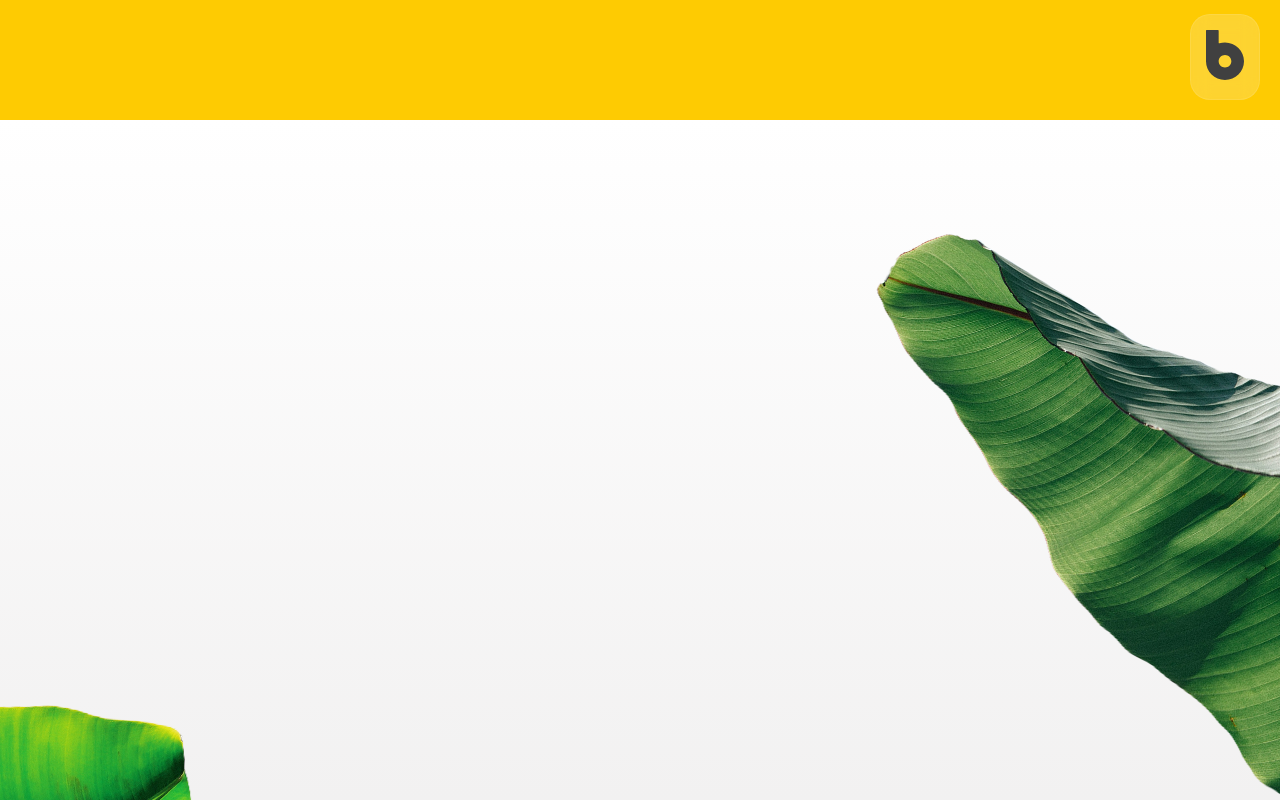
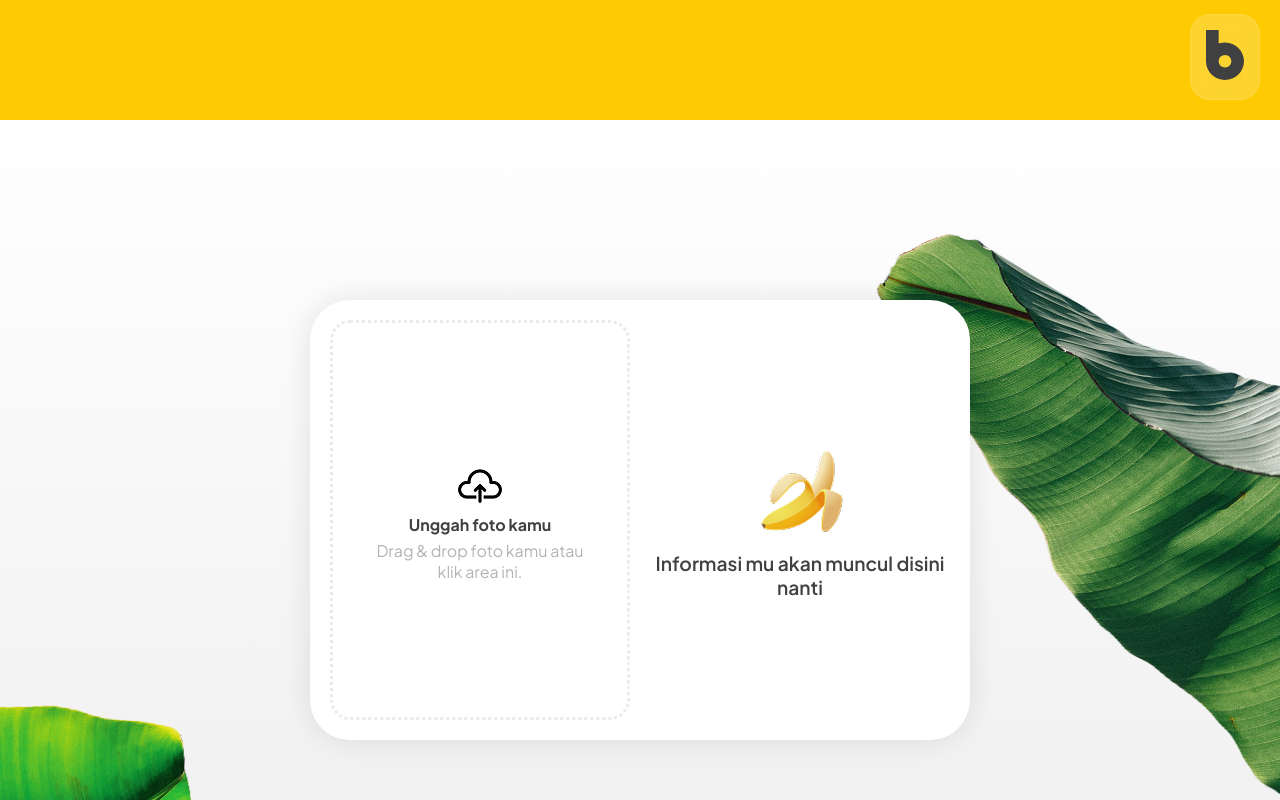
Before and after one commit to daffalde/bananaometer, a Next.js app: page / in a window 1280 px wide. Shown: the part 680-1480 px from the top of the page. Built offline with nearby package versions, Linux system fonts and the light colour scheme.

Commit message:
feat: add meter component with upload functionality and new styles

```diff
--- a/app/globals.css
+++ b/app/globals.css
@@ -33,6 +33,18 @@ h4 {
   font-family: var(--font-jakarta);
   font-size: 1.2rem;
   font-weight: 700;
+}
+h3 {
+  font-family: var(--font-jakarta);
+  font-size: 1.2rem;
+  font-weight: 600;
+  color: var(--black);
+}
+h6 {
+  font-family: var(--font-jakarta);
+  font-size: 1rem;
+  font-weight: 400;
+  color: hsl(0, 0%, 70%);
 }
 p {
   font-family: var(--font-jakarta);
@@ -162,7 +174,7 @@ p {
   background-color: var(--black-transparent);
 }
 
-/* meter section_________________ */
+/* down section_________________ */
 .meter {
   width: 100%;
   height: 200vh;
@@ -197,10 +209,60 @@ p {
   z-index: 0;
 }
 
+/* meter section_________________ */
 #Meter {
   max-width: 1440px;
   width: 100%;
   height: 100dvh;
+  z-index: 2;
+  display: flex;
+  justify-content: center;
+  align-items: center;
+}
+
+.meter-content {
+  background-color: white;
+  border-radius: 40px;
+  width: fit-content;
+  height: fit-content;
+  padding: 20px;
+  display: flex;
+  justify-content: center;
+  align-items: center;
+  gap: 20px;
+  box-shadow: 0px 0px 30px 0px rgba(0, 0, 0, 0.1);
+}
+
+.m-c-upload {
+  width: 300px;
+  height: 400px;
+  border-radius: 20px;
+  border: 3px dotted var(--black-transparent);
+  display: flex;
+  justify-content: center;
+  align-items: center;
+  flex-direction: column;
+  gap: 5px;
+  padding: 30px;
+  text-align: center;
+  position: relative;
+}
+.m-c-upload input {
+  position: absolute;
+  width: 100%;
+  height: 100%;
+  opacity: 0;
+  cursor: pointer;
+}
+
+.m-c-info {
+  width: 300px;
+  text-align: center;
+  display: flex;
+  flex-direction: column;
+  justify-content: center;
+  align-items: center;
+  gap: 10px;
 }
 /* about section_________________ */
 #About {
--- a/app/page.tsx
+++ b/app/page.tsx
@@ -50,7 +50,20 @@ export default function Home() {
         <img className="footer-image2" src="/footer2.png" alt="footer image" />
         <img className="footer-image3" src="/footer3.png" alt="footer image" />
         <img className="footer-image1" src="/footer1.png" alt="footer image" />
-        <div id="Meter"></div>
+        <div id="Meter">
+          <div className="meter-content">
+            <div className="m-c-upload">
+              <img src="/upload.png" alt="upload icon" />
+              <h5>Unggah foto kamu</h5>
+              <h6>Drag & drop foto kamu atau klik area ini.</h6>
+              <input type="file" name="" id="" />
+            </div>
+            <div className="m-c-info">
+              <img src="/banana-image.png" alt="banana image" />
+              <h3>Informasi mu akan muncul disini nanti</h3>
+            </div>
+          </div>
+        </div>
         <div id="About">
           <div className="about-content">
             <div className="about-image">
```
Also changed, not shown: public/banana-image.png (added), public/upload.png (added).
